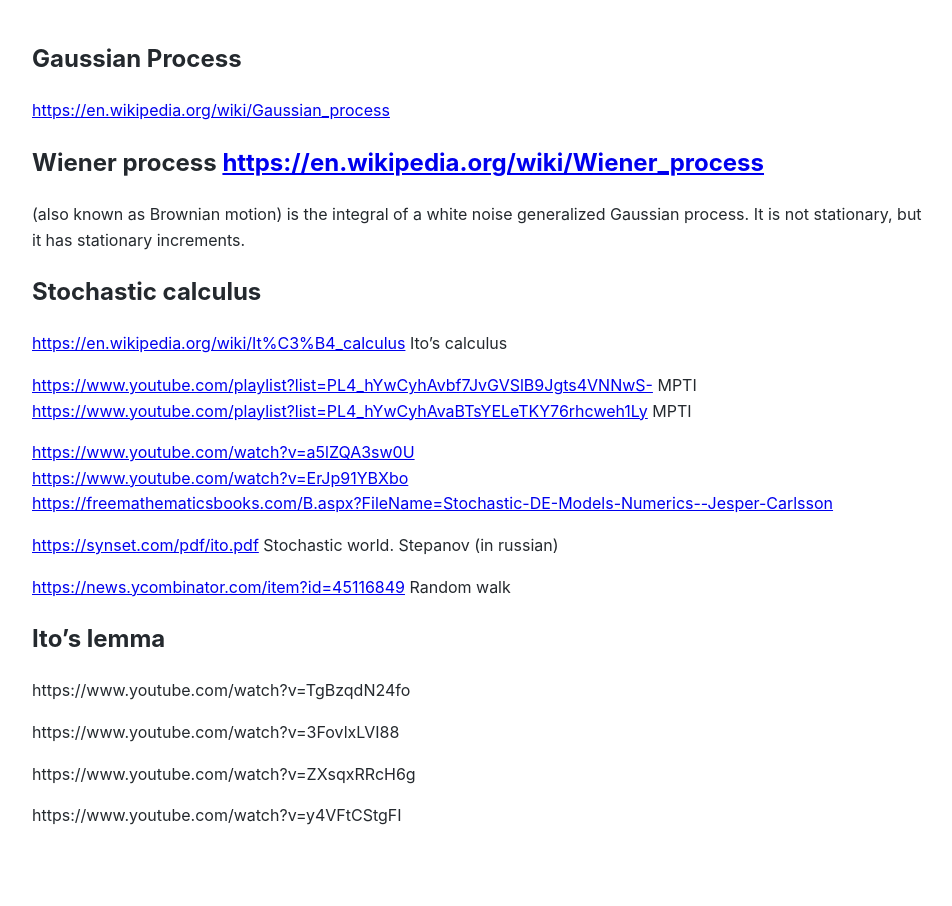
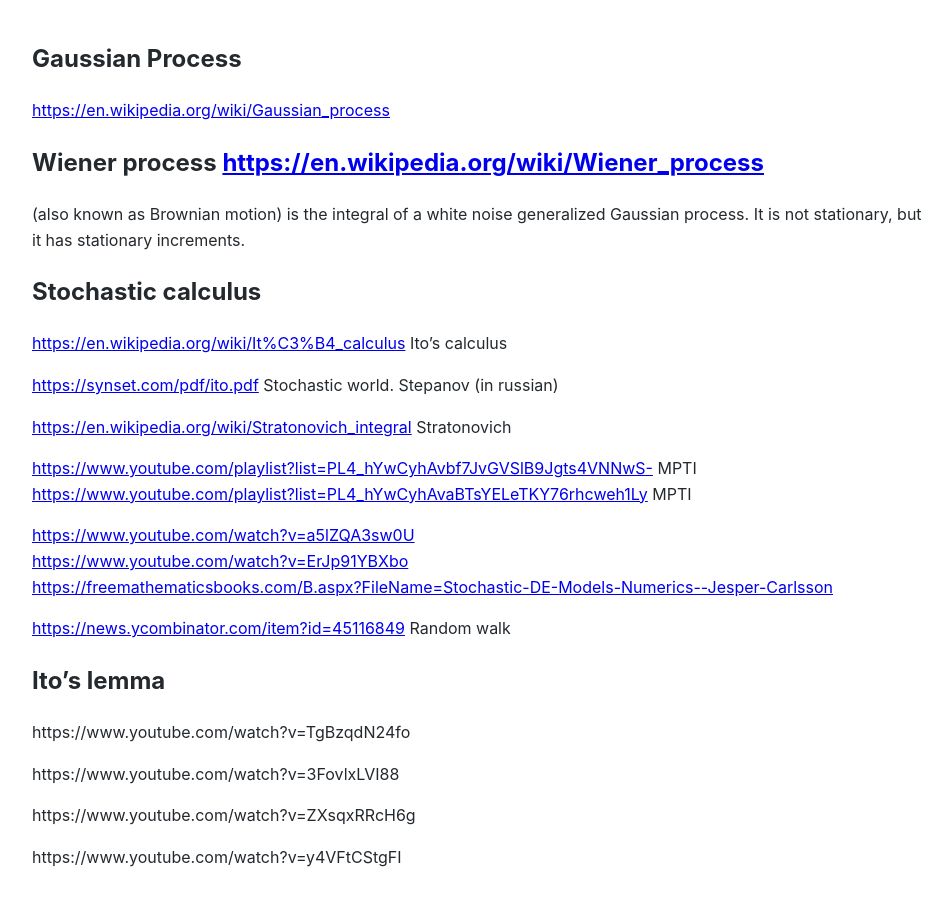
Before and after one commit to Michael-Lubinsky/michael-lubinsky.github.com, a Jekyll site: the page built from math/stochastic.md, in a window 1280 px wide. Shown: the whole page, without its empty margins (158-1110 px from the left). Built offline with Jekyll 4.4.1, drawn with Linux system fonts in a browser that asks for light colours; our own code applies the rules of GitHub Pages for plain Markdown files; some of the changed lines change nothing that is shown.

Commit message:
Update stochastic.md

```diff
--- a/math/stochastic.md
+++ b/math/stochastic.md
@@ -11,6 +11,10 @@
 
 <https://en.wikipedia.org/wiki/It%C3%B4_calculus> Ito's calculus
 
+<https://synset.com/pdf/ito.pdf> Stochastic world. Stepanov  (in russian)
+
+<https://en.wikipedia.org/wiki/Stratonovich_integral> Stratonovich
+
 <https://www.youtube.com/playlist?list=PL4_hYwCyhAvbf7JvGVSlB9Jgts4VNNwS-> MPTI
 <https://www.youtube.com/playlist?list=PL4_hYwCyhAvaBTsYELeTKY76rhcweh1Ly> MPTI
 
@@ -18,7 +22,7 @@
 <https://www.youtube.com/watch?v=ErJp91YBXbo>
 <https://freemathematicsbooks.com/B.aspx?FileName=Stochastic-DE-Models-Numerics--Jesper-Carlsson>
 
-<https://synset.com/pdf/ito.pdf> Stochastic world. Stepanov  (in russian)
+
 
 <https://news.ycombinator.com/item?id=45116849> Random walk
 
```
